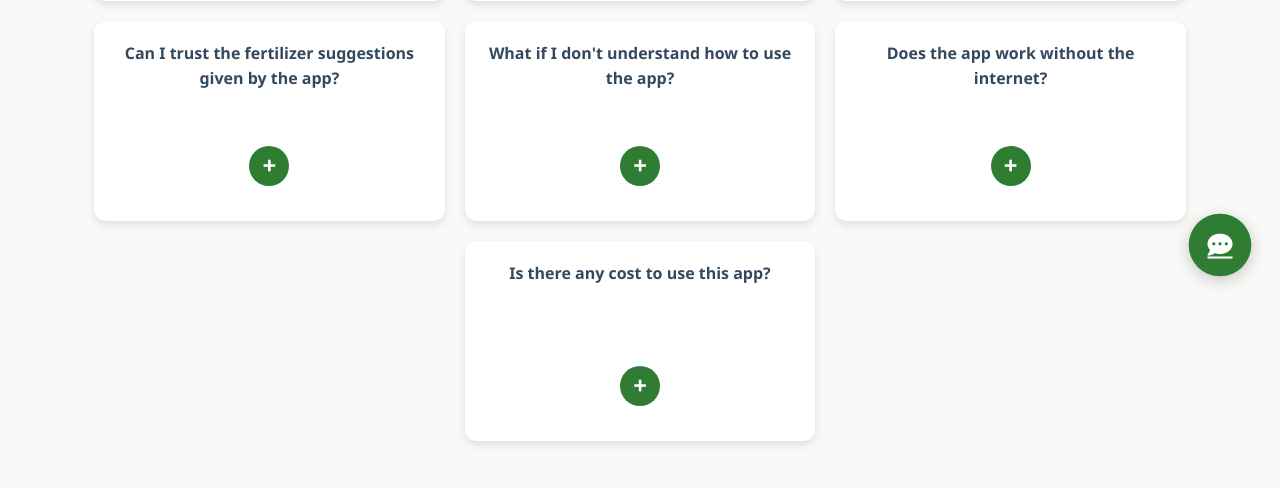
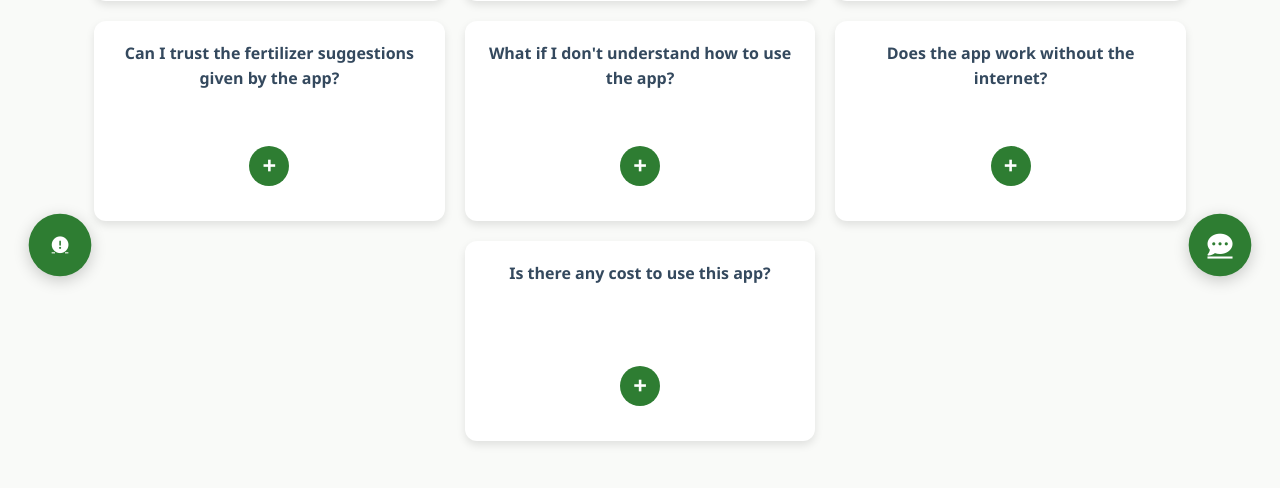
Before and after one commit to YogiramV/cropwala, a Flask app: page /FAQ in a window 1280 px wide. Shown: the part 495-983 px from the top of the page. Run offline with Flask 3, Linux system fonts and the light colour scheme.

Commit message:
added ml model button in base.html

```diff
--- a/templates/base.html
+++ b/templates/base.html
@@ -649,6 +649,36 @@
             font-size: 24px;
         }
 
+        .ML-button {
+            position: fixed;
+            bottom: 30px;
+            left: 30px;
+            width: 60px;
+            height: 60px;
+            border-radius: 50%;
+            background-color: var(--primary-color);
+            color: white;
+            display: flex;
+            align-items: center;
+            justify-content: center;
+            box-shadow: 0 4px 15px rgba(0, 0, 0, 0.2);
+            cursor: pointer;
+            z-index: 1000;
+            transition: all var(--transition-speed) ease;
+            animation: pulse 2s infinite;
+        }
+
+        .ML-button:hover {
+            transform: scale(1.1);
+            box-shadow: 0 6px 20px rgba(0, 0, 0, 0.25);
+            animation: none;
+        }
+
+        .Ml-button i {
+            font-size: 24px;
+        }
+
+
         footer {
             background-color: var(--primary-dark);
             color: white;
@@ -1003,6 +1033,11 @@
         <i class="fas fa-comment-dots"></i>
     </a>
 
+    <a href="#"  class="ML-button" id="MLButton">
+        <i class="fas fa-exclamation-circle"></i>
+    </a>
+
+
     <footer>
         <div class="container">
             <div class="footer-content">
```
